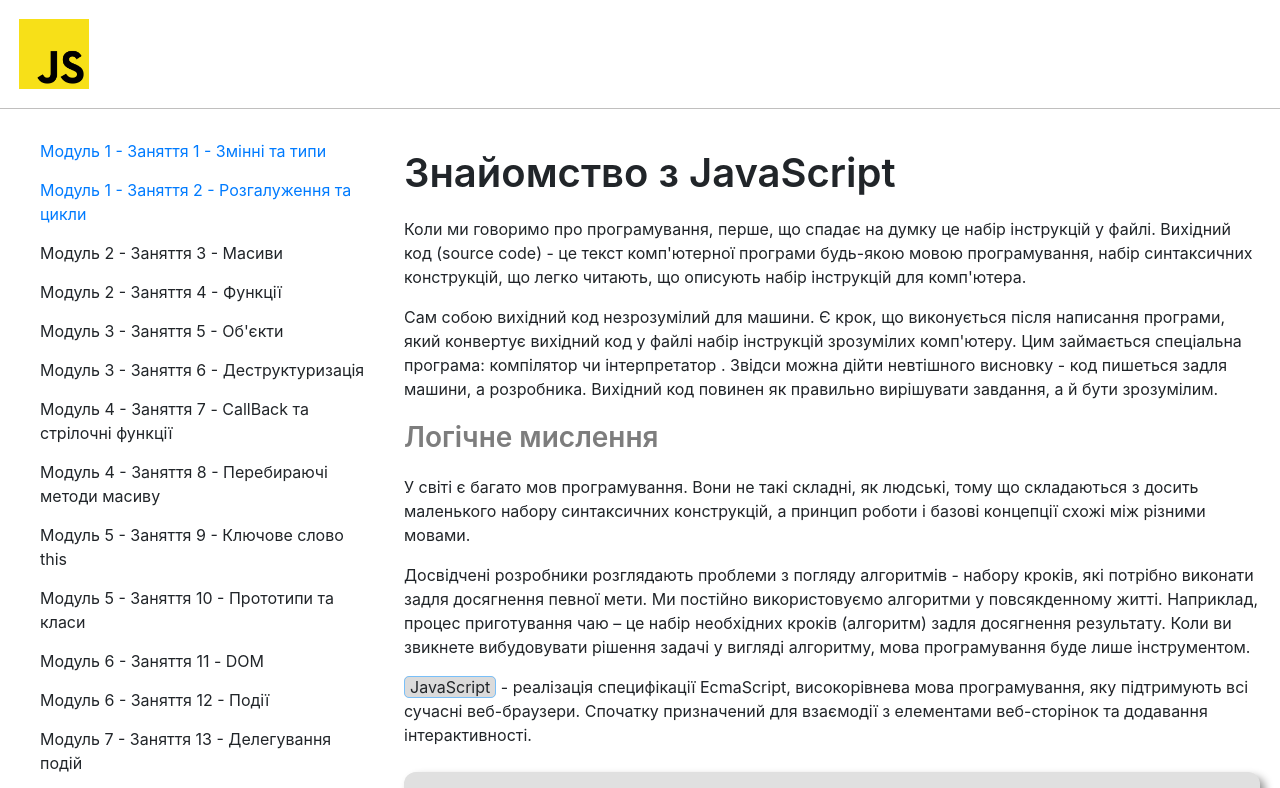
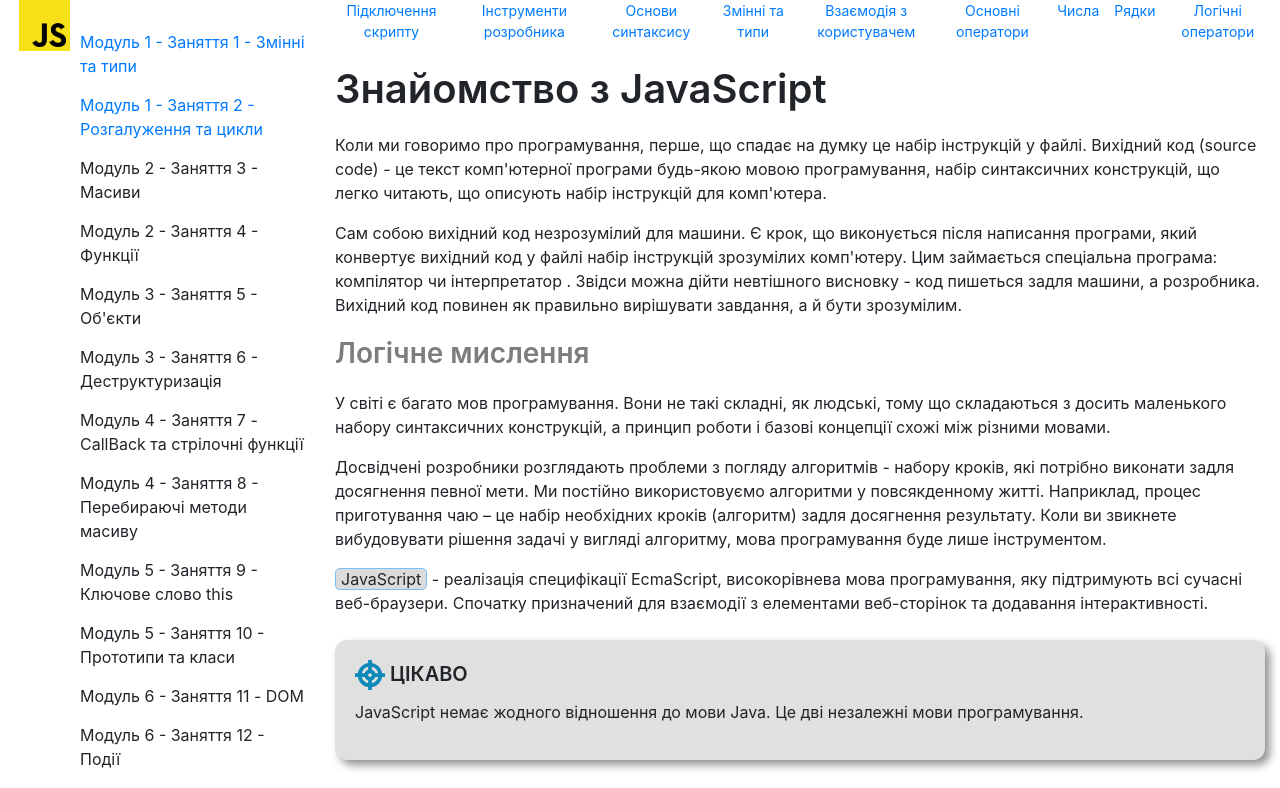
Before and after one commit to OlexandrYaremchuk/JS_Lessons, a React (Create React App) app: page /M1L1 in a window 1280 px wide. Shown: the top 788 px of the page. Built offline with nearby package versions, Linux system fonts and the light colour scheme.

Commit message:
2
Add navigation for article

```diff
--- a/package.json
+++ b/package.json
@@ -12,6 +12,7 @@
     "react": "^18.2.0",
     "react-dom": "^18.2.0",
     "react-scripts": "5.0.1",
+    "react-scrollspy": "^3.4.3",
     "web-vitals": "^2.1.4"
   },
   "scripts": {
--- a/src/App.css
+++ b/src/App.css
@@ -1,6 +1,6 @@
 .App {
   width: 100%;
-  /* position: fixed; */
+  position: fixed;
 
 
 }
@@ -12,11 +12,11 @@
 }
 
 .navbarBox {
-  width: 30%;
+  width: 25%;
 }
 
 .mainTextBox {
-  width: 70%;
+  width: 75%;
 }
 
 .mainTextBox,
--- a/src/Components/Header/Header.module.css
+++ b/src/Components/Header/Header.module.css
@@ -1,11 +1,11 @@
 .header {
     width: 100%;
     display: flex;
-    border-bottom: 1px solid rgb(192, 191, 190);
-    position: -ms-page;
+    /* border-bottom: 1px solid rgb(192, 191, 190); */
+    position: fixed;
 }
 
 .header img {
-    width: 70px;
-    margin: 1.5%;
+    width: 4%;
+    margin: 0 1.5%;
 }
--- a/src/Components/Lessons/Lessons.module.css
+++ b/src/Components/Lessons/Lessons.module.css
@@ -1,9 +1,34 @@
 .lessonsBox {
-    padding: 20px;
+    padding: 15px;
+    position: relative;
     /* background-color: aqua; */
+}
 
+.breadNav {
+    margin: 0;
+    padding: 0;
+    display: flex;
+    flex-direction: row;
+    list-style: none;
+    position: fixed;
+    top: 0;
 
+    background-color: #ffffff;
 
+}
+
+.breadNav li {
+    max-width: 13%;
+    margin-right: 15px;
+    /* border-right: 1px solid grey; */
+    font-size: 14px;
+    text-align: center;
+    padding-bottom: 10px;
+    color: #dbdbdb;
+}
+
+.article {
+    margin-top: 50px;
 }
 
 .interestBox {
--- a/src/Components/Lessons/M1L1.jsx
+++ b/src/Components/Lessons/M1L1.jsx
@@ -8,11 +8,31 @@ import operatorTable2 from '../../img/strict-equality.png'
 import string from '../../img/string-idx.png'
 import code1 from '../../img/code1.png'
 import booleanOperators from '../../img/boolean-operators.png'
-
+import Scrollspy from 'react-scrollspy'
 
 const M1L1 = () => {
     return (
         <div className={s.lessonsBox}>
+            <div>
+                <Scrollspy items={['section-1', 'section-2', 'section-3']} currentClassName="is-current" className={s.breadNav}>
+                    <li><a href="#section-1">Підключення скрипту</a></li>
+                    <li><a href="#section-2">Інструменти розробника</a></li>
+                    <li><a href="#section-3">Основи синтаксису</a></li>
+                    <li><a href="#section-4">Змінні та типи</a></li>
+
+                    <li><a href="#section-5">Взаємодія з користувачем</a></li>
+
+                    <li><a href="#section-6">Основні оператори</a></li>
+                    <li><a href="#section-7">Числа</a></li>
+                    <li><a href="#section-8">Рядки</a></li>
+                    <li><a href="#section-9">Логічні оператори</a></li>
+
+                </Scrollspy>
+
+            </div>
+
+
+            <div className={s.article}>
                 <h1>Знайомство з JavaScript</h1>
                 <p>
                     Коли ми говоримо про програмування, перше, що спадає на думку це набір
@@ -107,7 +127,7 @@ const M1L1 = () => {
                     мови, його особливості та механізми, тренуватися мислити алгоритмічно та
                     вирішувати якнайбільше практичних завдань.
                 </p>
-            <h1>Підключення скрипту</h1>
+                <h1 id="section-1">Підключення скрипту</h1>
                 <p>
                     Щоб додати скрипт на веб-сторінку в HTML-файлі, використовується тег{" "}
                     <span>script</span> , в атрибуті <span>src</span> якого вказуємо
@@ -169,7 +189,7 @@ const M1L1 = () => {
               <script src="js/script-2.js"></script>
             `}
                 </pre>
-            <h1>Інструменти розробника</h1>
+                <h1 id="section-2">Інструменти розробника</h1>
                 <p>
                     При написанні коду завжди будуть оповіщення та помилки, це нормально.
                     Консоль браузера показує інформацію, пов'язану з веб-сторінкою, у тому
@@ -206,7 +226,7 @@ const M1L1 = () => {
                     </a>
                 </div>
 
-            <h1>Основи синтаксису</h1>
+                <h1 id="section-3">Основи синтаксису</h1>
                 <p>
                     При написанні коду важливо не просто знати, який символ або конструкцію
                     можна використовувати, але в першу чергу необхідно розуміти термінологію
@@ -394,7 +414,7 @@ const M1L1 = () => {
                 `}
                 </pre>
 
-            <h1>Змінні та типи</h1>
+                <h1 id="section-4">Змінні та типи</h1>
                 <p>
                     Змінні використовуються для зберігання даних і складаються з
                     ідентифікатора (імені) та області пам'яті, де зберігається їх значення.
@@ -668,7 +688,7 @@ const M1L1 = () => {
           console.log(typeof isSidebarOpen); // "boolean"
                 `}
                 </pre>
-            <h1>Взаємодія з користувачем</h1>
+                <h1 id="section-5">Взаємодія з користувачем</h1>
                 <p>Розберемо базові операції введення/виводу, достатні для отримання та відображення даних від користувача, перш ніж навчимося працювати з HTML-документом.</p>
                 <h3>Виведення даних (відтворення)</h3>
                 <p>Для виведення даних є два методи: <span>console.log()</span>і <span>alert()</span>. У круглих дужках вказуємо ім'я змінної, значення якої потрібно вивести.</p>
@@ -733,7 +753,7 @@ const M1L1 = () => {
               console.log(value); // "5"
                 `}
                 </pre>
-            <h1>Основні оператори</h1>
+                <h1 id="section-6">Основні оператори</h1>
                 <h3>Математичні оператори</h3>
                 <p>Призначення, функціонал та пріоритет (порядок) операцій нічим не відрізняються від шкільного курсу алгебри. Оператори повертають значення як наслідок висловлювання.</p>
                 <pre>
@@ -830,7 +850,7 @@ const M1L1 = () => {
                 <p>У такому разі все  дорівнює лиш собі. Перед оцінкою нічого не перетворюється.</p>
                 <img src={operatorTable2} alt="" />
 
-            <h1>Числа</h1>
+                <h1 id="section-7">Числа</h1>
                 <p>Всі числа JavaScript, як цілі так і дробові, мають тип <span>Number</span> і записувати їх можна не тільки в десятковій системі числення.</p>
                 <h3>Приведення до числа</h3>
                 <p>Більшість арифметичних операцій та математичних функцій перетворять значення на число автоматично. Для того щоб зробити це явно, використовуйте функцію <span>Number(val)</span>, передаючи їй у <span>val</span> те, що треба привести до числа.</p>
@@ -939,7 +959,7 @@ const M1L1 = () => {
         console.log(Math.random() * (10 - 1) + 1); // псевдослучайное число от 1 до 10
                 `}
                 </pre>
-            <h1>Рядки</h1>
+                <h1 id="section-8">Рядки</h1>
                 <p><span>Рядок</span> - це індексований набір із нуля або більше символів, укладених у одинарні або подвійні лапки.</p>
                 <pre>
                     {`
@@ -1096,7 +1116,7 @@ console.log(greeting); // "Welcome Mango, your room number is 207!"
               console.log(productName.slice(7, productName.length)); // "droid"
 
             `}</pre>
-            <h1>Логічні оператори</h1>
+                <h1 id="section-9">Логічні опеcyjdysатори</h1>
                 <p>Логічні оператори використовуються для перевірки умов з множинними виразами, наприклад, в операціях порівняння.</p>
                 <h3>Приведення типів </h3>
                 <p>У логічних операціях здійснюється приведення типів операндів до <span>true</span> або <span>false</span>. Приведення відбувається якщо код виявлено логічний оператор.</p>
@@ -1209,9 +1229,9 @@ console.log(greeting); // "Welcome Mango, your room number is 207!"
 
 
 
+            </div>
 
-
-        </div>
+        </div >
     );
 };
 
--- a/src/Components/Navbar/Navbar.jsx
+++ b/src/Components/Navbar/Navbar.jsx
@@ -2,6 +2,7 @@ import ReactDOM from 'react-dom';
 import React, { useState, useEffect } from 'react';
 import s from './Navbar.module.css'
 import { Link } from 'react-router-dom';
+import Scrollspy from 'react-scrollspy'
 
 const Navbar = () => {
 
@@ -10,11 +11,12 @@ const Navbar = () => {
     return (
         <div className={s.navbar}>
             <ul className={s.navbarList}>
+                <Scrollspy items={[]}>
                     <Link to='/M1L1'>
-                    <li>Модуль 1 - Заняття 1 - Змінні та типи</li>
+                        <li id='M1L1'>Модуль 1 - Заняття 1 - Змінні та типи</li>
                     </Link>
                     <Link to='/M1L2'>
-                    <li>Модуль 1 - Заняття 2 - Розгалуження та цикли</li>
+                        <li id='M1L2'>Модуль 1 - Заняття 2 - Розгалуження та цикли</li>
                     </Link>
                     <li>Модуль 2 - Заняття 3 - Масиви</li>
                     <li>Модуль 2 - Заняття 4 - Функції</li>
@@ -36,13 +38,10 @@ const Navbar = () => {
                     <li>Модуль 10 - Заняття 20 - Пагінація</li>
                     <li>Модуль 11 - Заняття 21 - CRUD</li>
                     <li>Модуль 11 - Заняття 22 - Синтаксис async/await</li>
+                </Scrollspy>
+            </ul>
 
 
-
-
-
-
-            </ul>
 
         </div>
     );
--- a/src/index.css
+++ b/src/index.css
@@ -7,7 +7,7 @@ body {
   -moz-osx-font-smoothing: grayscale;
   /* height: 100%; */
   /* max-height: 100%; */
-  overflow-y: hidden;
+  /* overflow-y: hidden; */
 
 }
 
```
Also changed, not shown: 1 other file (tests, documents, lock files or other folders). Lines whose indentation alone changed are shown as unchanged.
